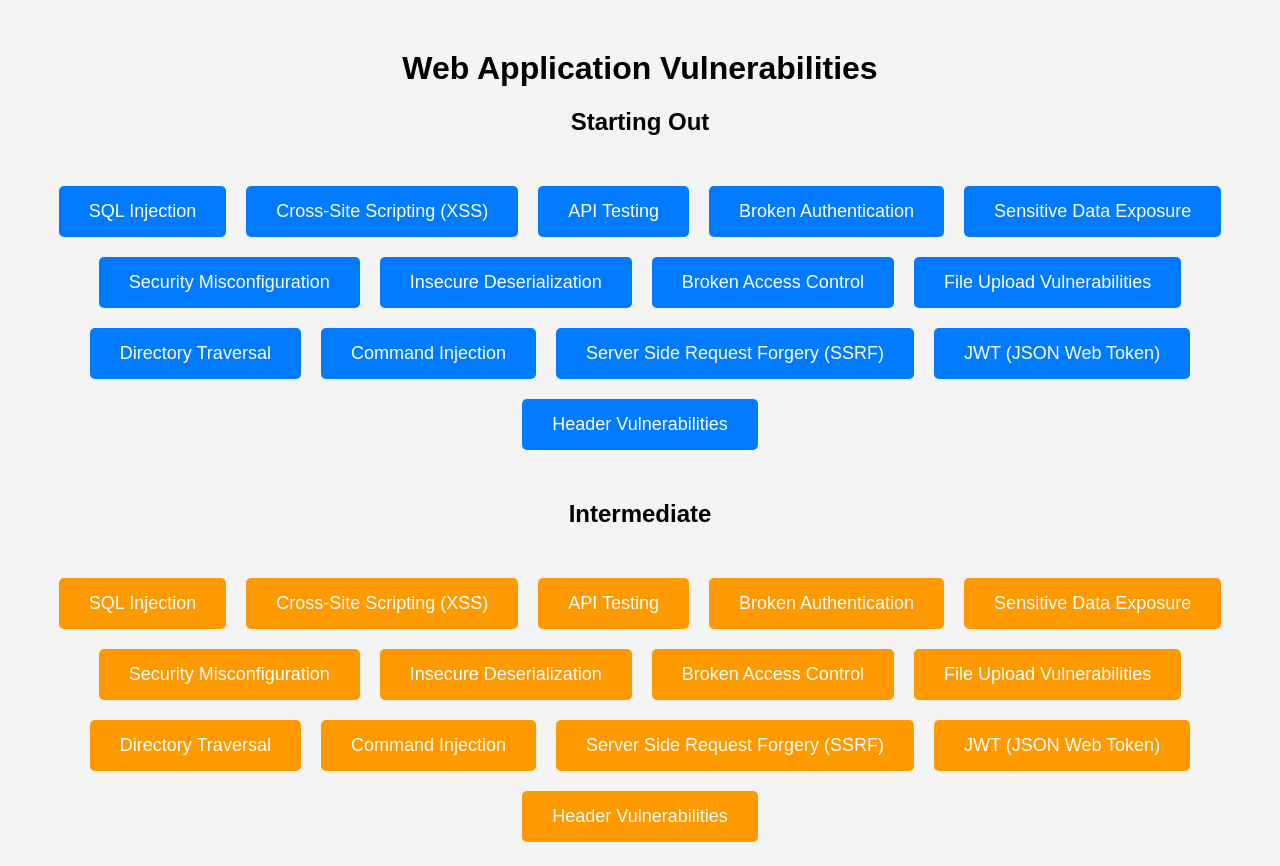
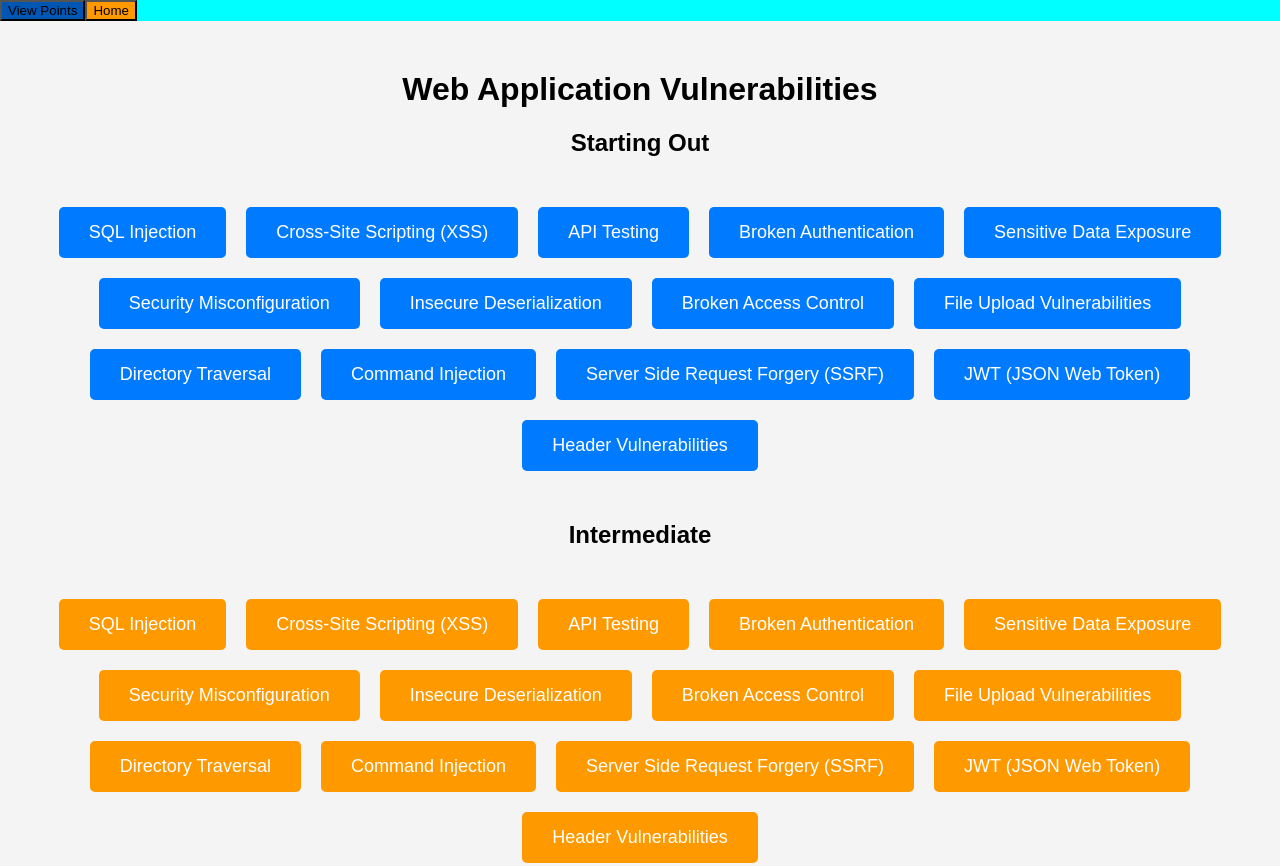
Before and after one commit to WhosWiFi/DangerClose, a website: page challenges.html in a window 1280 px wide. Shown: the top 866 px of the page. Drawn offline with Linux system fonts and the light colour scheme.

Commit message:
added temp home and view points button

```diff
--- a/challenges.html
+++ b/challenges.html
@@ -78,10 +78,29 @@
         .advanced-button:hover {
             background-color: #0056b3;
         }
+        .top-bar {
+            margin-top: 0;
+            display: flex;
+            text-align: center;
+            background-color: aqua;
+        }
+        .home-button {
+            text-align: center;
+            right: 100px;
+            background-color: #ff9900;
+        }
+        .view-points-button {
+            text-align: center;
+            margin-left: 0;
+            background-color: #0056b3;
+        }
     </style>
 </head>
 <body>
-
+    <div class="top-bar">
+        <button class="view-points-button" onclick="window.location.href='/get-points'">View Points</button>
+        <button class="home-button" onclick="window.location.href='/'">Home</button>
+    </div>
     <h1>Web Application Vulnerabilities</h1>
     <h2>Starting Out</h2>
     <div class="starter">
```
